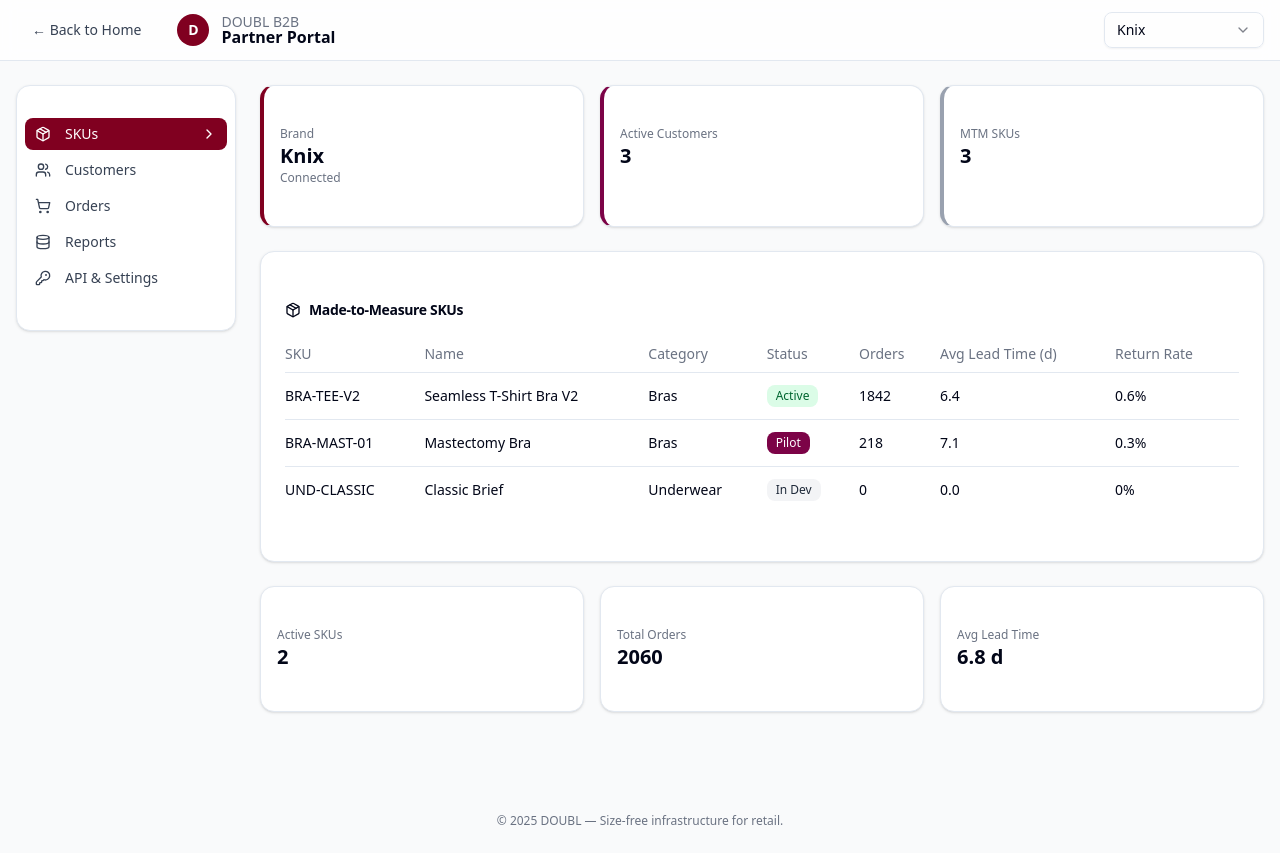
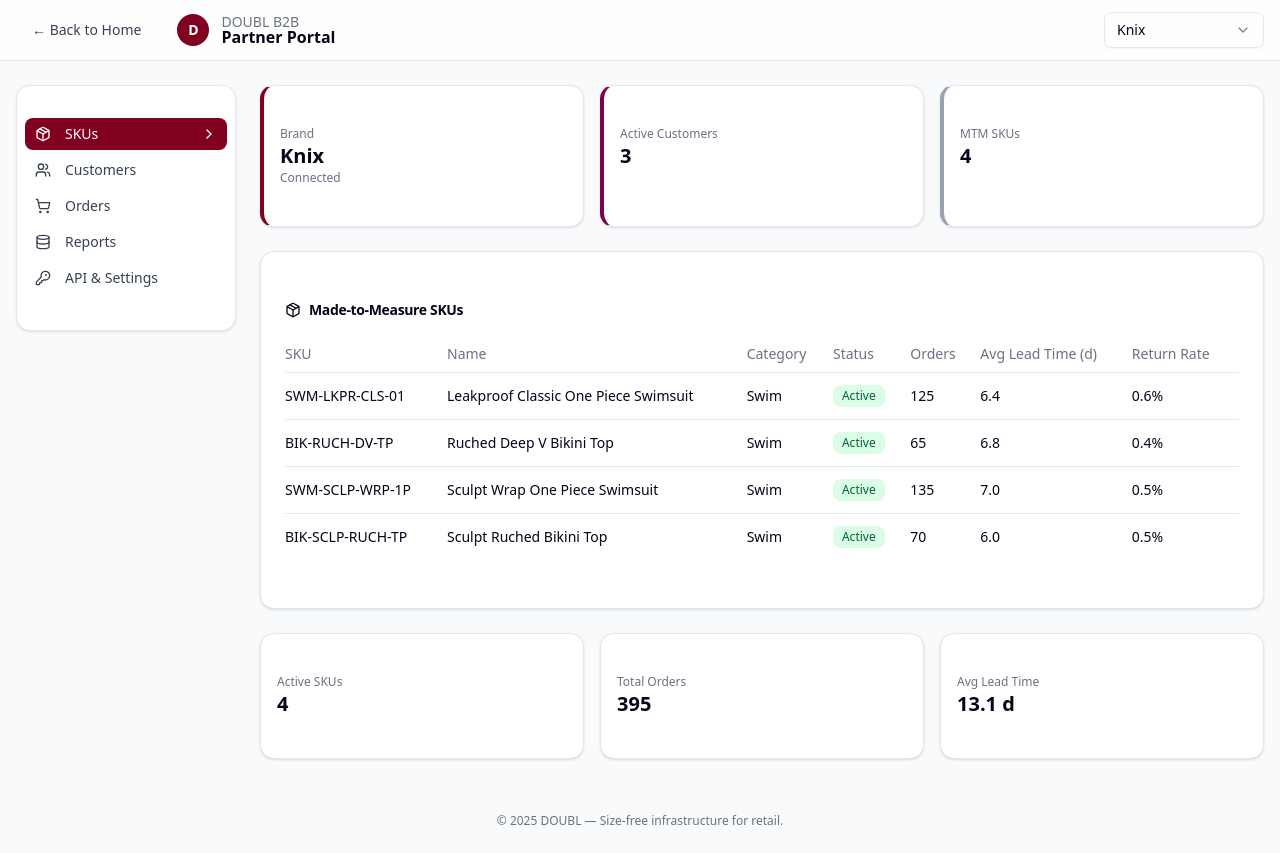
Before and after one commit to DOUBLML/demos, a Next.js app: page /partner-portal in a window 1280 px wide. Built offline with nearby package versions, Linux system fonts and the light colour scheme.

Commit message:
Badge changes and SKU

```diff
--- a/src/app/page.tsx
+++ b/src/app/page.tsx
@@ -14,7 +14,7 @@
       name: "Leakproof Classic One Piece Swimsuit",
       price: "$125.00",
       originalPrice: null,
-      badge: "Best Seller",
+      badge: "Made-to-Measure",
       colors: ["#8B4513", "#000000", "#2F4F4F", "#9932CC"],
       image: "bg-amber-100",
     },
@@ -23,7 +23,7 @@
       name: "Ruched Deep V Bikini Top",
       price: "$65.00",
       originalPrice: null,
-      badge: "New Silhouette",
+      badge: "Made-to-Measure",
       colors: [
         "#9ACD32",
         "#000000",
@@ -39,7 +39,7 @@
       name: "Sculpt Wrap One Piece Swimsuit",
       price: "$135.00",
       originalPrice: null,
-      badge: "New Silhouette",
+      badge: "Made-to-Measure",
       colors: ["#000000", "#9932CC", "#F0E68C"],
       image: "bg-gray-900",
     },
@@ -48,7 +48,7 @@
       name: "Sculpt Ruched Bikini Top",
       price: "$70.00",
       originalPrice: null,
-      badge: "New Silhouette",
+      badge: "Made-to-Measure",
       colors: ["#F0E68C", "#000000"],
       image: "bg-amber-50",
     },
@@ -275,18 +275,8 @@
                         className="object-cover"
                       />
                       {product.badge && (
-                        <Badge
-                          className={`absolute bottom-4 left-4 ${
-                            product.badge === "New"
-                              ? "bg-gray-200 text-gray-800"
-                              : product.badge === "Kristen's Fave"
-                              ? "bg-purple-100 text-purple-800"
-                              : product.badge === "Best Seller"
-                              ? "bg-black text-white"
-                              : "bg-blue-100 text-blue-800"
-                          }`}
-                        >
-                          {product.badge}
+                        <Badge className="absolute bottom-4 left-4 bg-black text-white">
+                          Made-to-Measure
                         </Badge>
                       )}
                     </div>
--- a/src/app/partner-portal/page.tsx
+++ b/src/app/partner-portal/page.tsx
@@ -50,31 +50,40 @@
 
 const MOCK_SKUS = [
   {
-    id: "BRA-TEE-V2",
-    name: "Seamless T-Shirt Bra V2",
-    category: "Bras",
+    id: "SWM-LKPR-CLS-01",
+    name: "Leakproof Classic One Piece Swimsuit",
+    category: "Swim",
     status: "Active",
-    totalOrders: 1842,
+    totalOrders: 125,
     avgLeadTimeDays: 6.4,
     returnRate: 0.6,
   },
   {
-    id: "BRA-MAST-01",
-    name: "Mastectomy Bra",
-    category: "Bras",
-    status: "Pilot",
-    totalOrders: 218,
-    avgLeadTimeDays: 7.1,
-    returnRate: 0.3,
+    id: "BIK-RUCH-DV-TP",
+    name: "Ruched Deep V Bikini Top",
+    category: "Swim",
+    status: "Active",
+    totalOrders: 65,
+    avgLeadTimeDays: 6.8,
+    returnRate: 0.4,
   },
   {
-    id: "UND-CLASSIC",
-    name: "Classic Brief",
-    category: "Underwear",
-    status: "In Dev",
-    totalOrders: 0,
-    avgLeadTimeDays: 0,
-    returnRate: 0,
+    id: "SWM-SCLP-WRP-1P",
+    name: "Sculpt Wrap One Piece Swimsuit",
+    category: "Swim",
+    status: "Active",
+    totalOrders: 135,
+    avgLeadTimeDays: 7.0,
+    returnRate: 0.5,
+  },
+  {
+    id: "BIK-SCLP-RUCH-TP",
+    name: "Sculpt Ruched Bikini Top",
+    category: "Swim",
+    status: "Active",
+    totalOrders: 70,
+    avgLeadTimeDays: 6.0,
+    returnRate: 0.5,
   },
 ];
 
@@ -159,7 +168,7 @@
 const MOCK_ORDERS = [
   {
     id: "ORD-9001",
-    skuId: "BRA-TEE-V2",
+    skuId: "SWM-LKPR-CLS-01",
     customerId: "CUS-1024",
     status: "In Production",
     createdAt: "2025-07-30",
@@ -169,7 +178,7 @@
   },
   {
     id: "ORD-9034",
-    skuId: "BRA-TEE-V2",
+    skuId: "BIK-RUCH-DV-TP",
     customerId: "CUS-1025",
     status: "Shipped",
     createdAt: "2025-08-10",
@@ -179,7 +188,7 @@
   },
   {
     id: "ORD-9040",
-    skuId: "BRA-MAST-01",
+    skuId: "SWM-SCLP-WRP-1P",
     customerId: "CUS-1026",
     status: "Queued",
     createdAt: "2025-08-15",
@@ -752,15 +761,51 @@
 function ReportsPage() {
   // Mock data for reports
   const orders = [
-    { date: "2025-06-01", sku: "BRA001", orders: 42, returns: 0, sales: 4200 },
-    { date: "2025-06-08", sku: "BRA002", orders: 65, returns: 0, sales: 6500 },
-    { date: "2025-06-15", sku: "BRA003", orders: 57, returns: 1, sales: 5700 },
-    { date: "2025-06-22", sku: "BRA001", orders: 71, returns: 0, sales: 7100 },
-    { date: "2025-06-29", sku: "BRA004", orders: 88, returns: 0, sales: 8800 },
-    { date: "2025-07-06", sku: "BRA002", orders: 93, returns: 0, sales: 9300 },
+    {
+      date: "2025-06-01",
+      sku: "SWM-S-01",
+      orders: 42,
+      returns: 0,
+      sales: 4200,
+    },
+    {
+      date: "2025-06-08",
+      sku: "BIK-TP",
+      orders: 65,
+      returns: 0,
+      sales: 6500,
+    },
+    {
+      date: "2025-06-15",
+      sku: "SWM-1P",
+      orders: 57,
+      returns: 1,
+      sales: 5700,
+    },
+    {
+      date: "2025-06-22",
+      sku: "SWM-02",
+      orders: 71,
+      returns: 0,
+      sales: 7100,
+    },
+    {
+      date: "2025-06-29",
+      sku: "BIK-TP2",
+      orders: 88,
+      returns: 0,
+      sales: 8800,
+    },
+    {
+      date: "2025-07-06",
+      sku: "BIK-TP3",
+      orders: 93,
+      returns: 0,
+      sales: 9300,
+    },
     {
       date: "2025-07-13",
-      sku: "BRA005",
+      sku: "SWM-1P2",
       orders: 104,
       returns: 0,
       sales: 10400,
```
